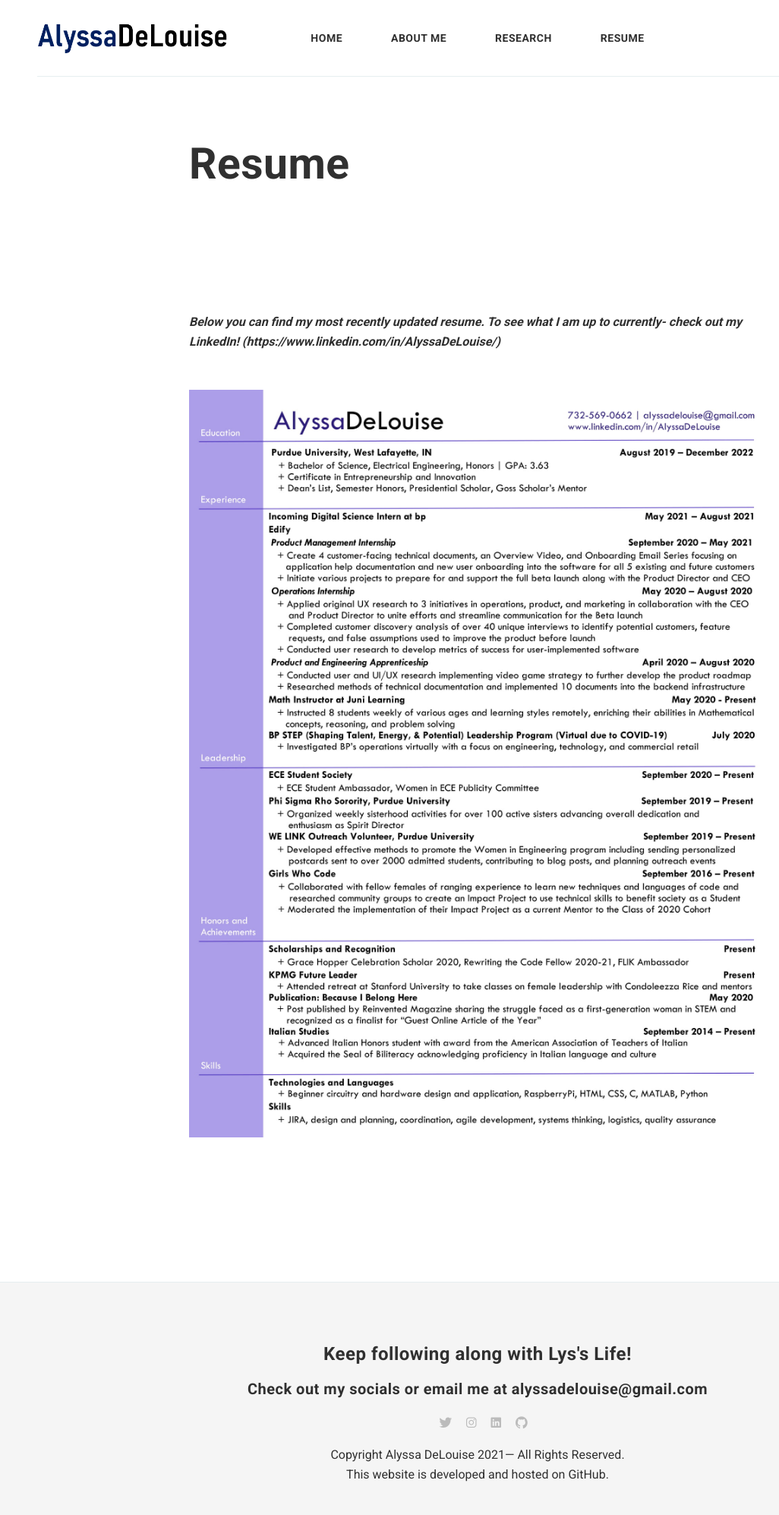
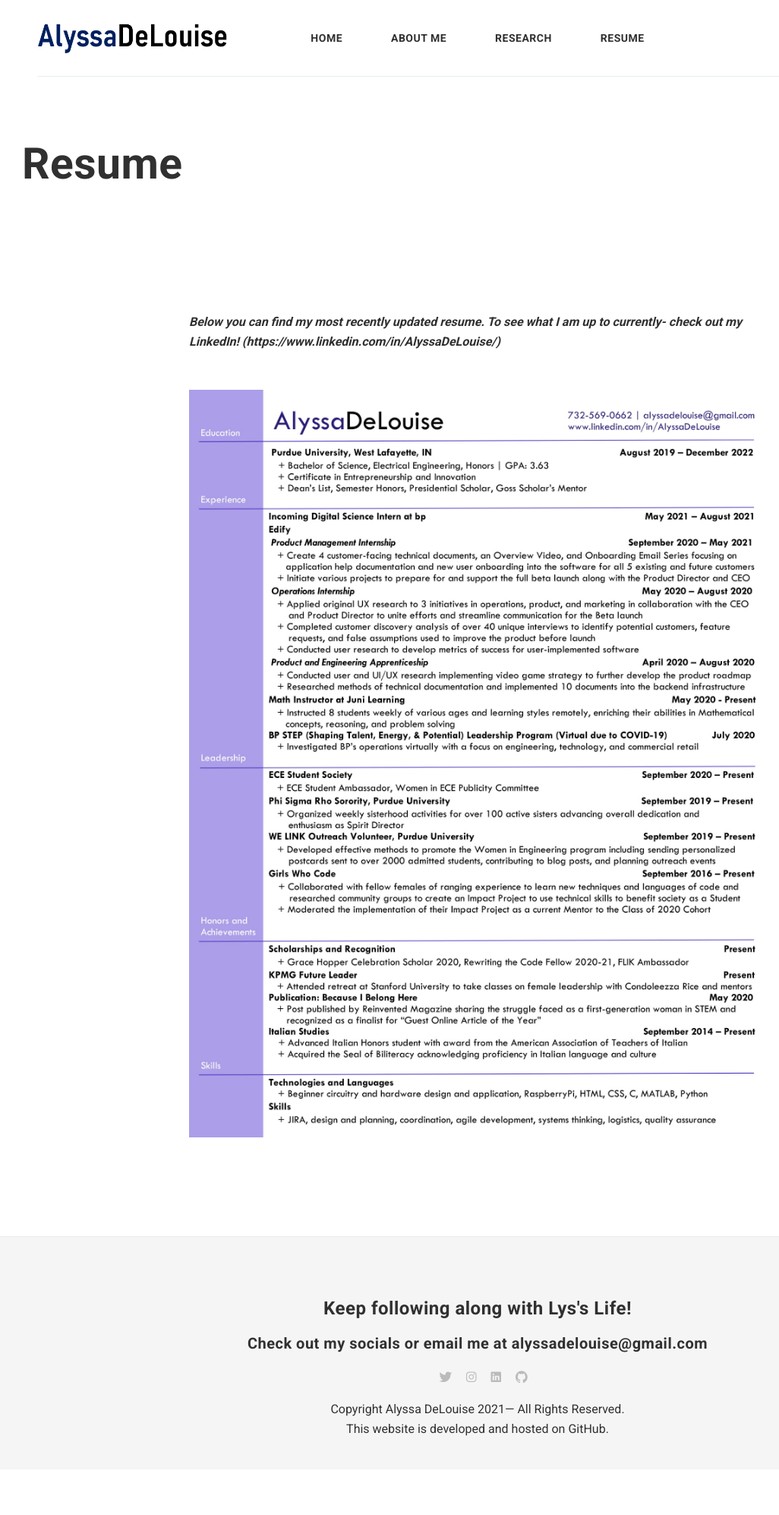
Before and after one commit to alyssadelouise/home, a Jekyll site: the page built from _pages/resume.md, in a window 1280 px wide. Shown: the whole page at 76% size, without its empty margins (11-1037 px from the left). Built offline with Jekyll 4.4.1, drawn with Linux system fonts in a browser that asks for light colours; nearby versions of some CDN libraries; comment, search, counter and statistics services are not loaded; after the commit the page ends 1934 px from its top, so only the background shows below that.

Commit message:
Update pageresume.html

```diff
--- a/_layouts/pageresume.html
+++ b/_layouts/pageresume.html
@@ -4,7 +4,7 @@ layout: default
 <div class="container">
 	<div class="page-title-box">
 		<div class="row">
-			<div class="col col-10 push-2 col-11 push-t-1 col-m-12 push-m-0">
+			<div class="">
 				<h1 class="page-title">{{ page.title  }}</h1>
 			</div>
 		</div>
@@ -18,6 +18,6 @@ layout: default
 			<div class="page__content">
 				{{ content }}
 			</div>
-		<article class="page col col-8 col-t-10 col-m-12">
+	</article>
 </div>
 </div>
```
